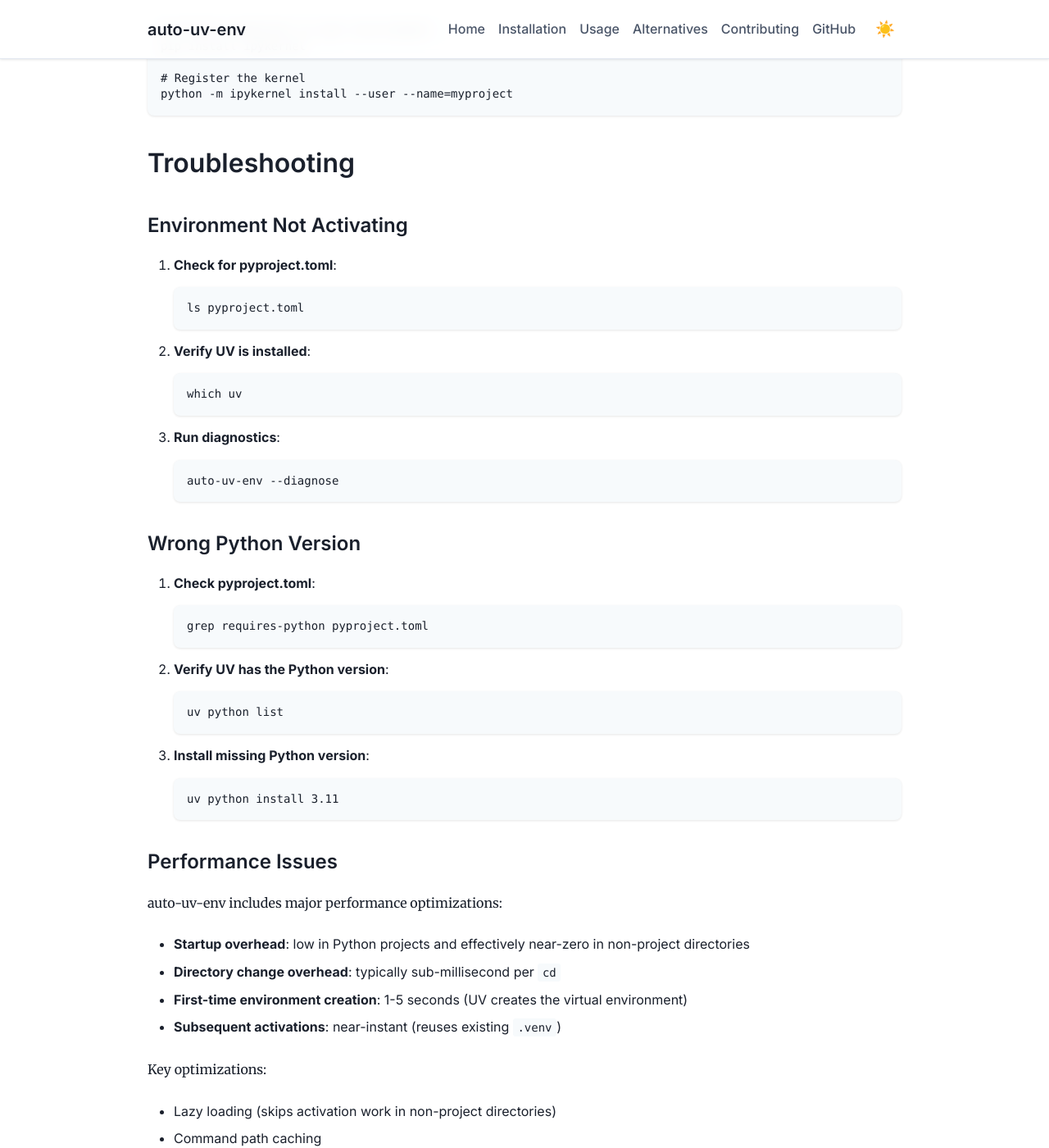
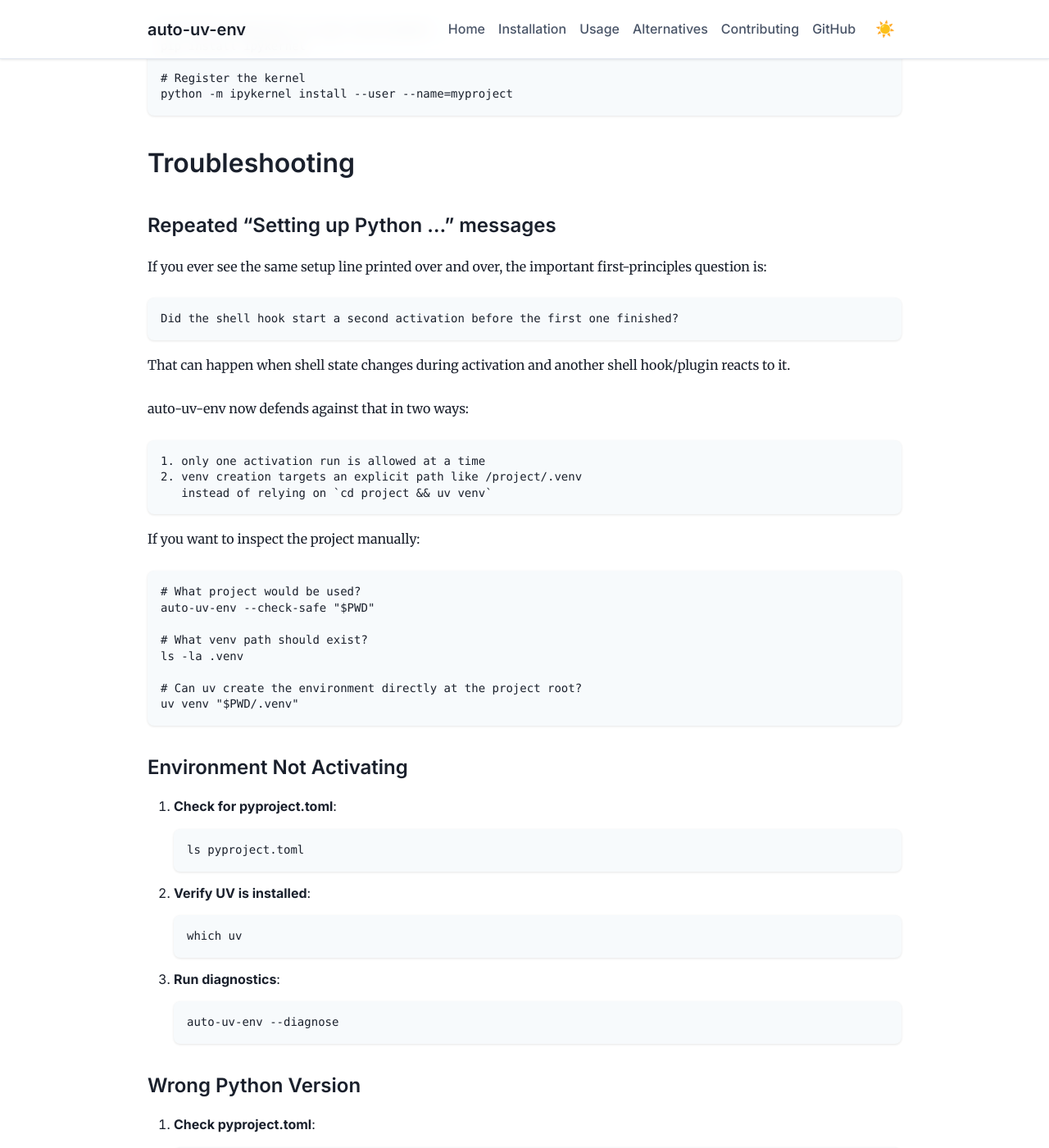
Before and after one commit to ashwch/auto-uv-env, a Jekyll site: the page built from docs/usage.md, in a window 1280 px wide and 1400 px high, scrolled down 4021 px. Shown: the whole window at 82% size. Built offline with Jekyll 4.4.1, drawn with Linux system fonts in a browser that asks for light colours.

Commit message:
Fix shell hook re-entry and explicit venv creation paths

````diff
--- a/docs/usage.md
+++ b/docs/usage.md
@@ -180,6 +180,37 @@ python -m ipykernel install --user --name=myproject
 
 ## Troubleshooting
 
+### Repeated "Setting up Python ..." messages
+
+If you ever see the same setup line printed over and over, the important first-principles question is:
+
+```text
+Did the shell hook start a second activation before the first one finished?
+```
+
+That can happen when shell state changes during activation and another shell hook/plugin reacts to it.
+
+auto-uv-env now defends against that in two ways:
+
+```text
+1. only one activation run is allowed at a time
+2. venv creation targets an explicit path like /project/.venv
+   instead of relying on `cd project && uv venv`
+```
+
+If you want to inspect the project manually:
+
+```bash
+# What project would be used?
+auto-uv-env --check-safe "$PWD"
+
+# What venv path should exist?
+ls -la .venv
+
+# Can uv create the environment directly at the project root?
+uv venv "$PWD/.venv"
+```
+
 ### Environment Not Activating
 
 1. **Check for pyproject.toml**:
````
Also changed, not shown: AGENTS.md (+22 -0 lines), RELEASE.md (+16 -1 lines), README.md, 4 other files.
